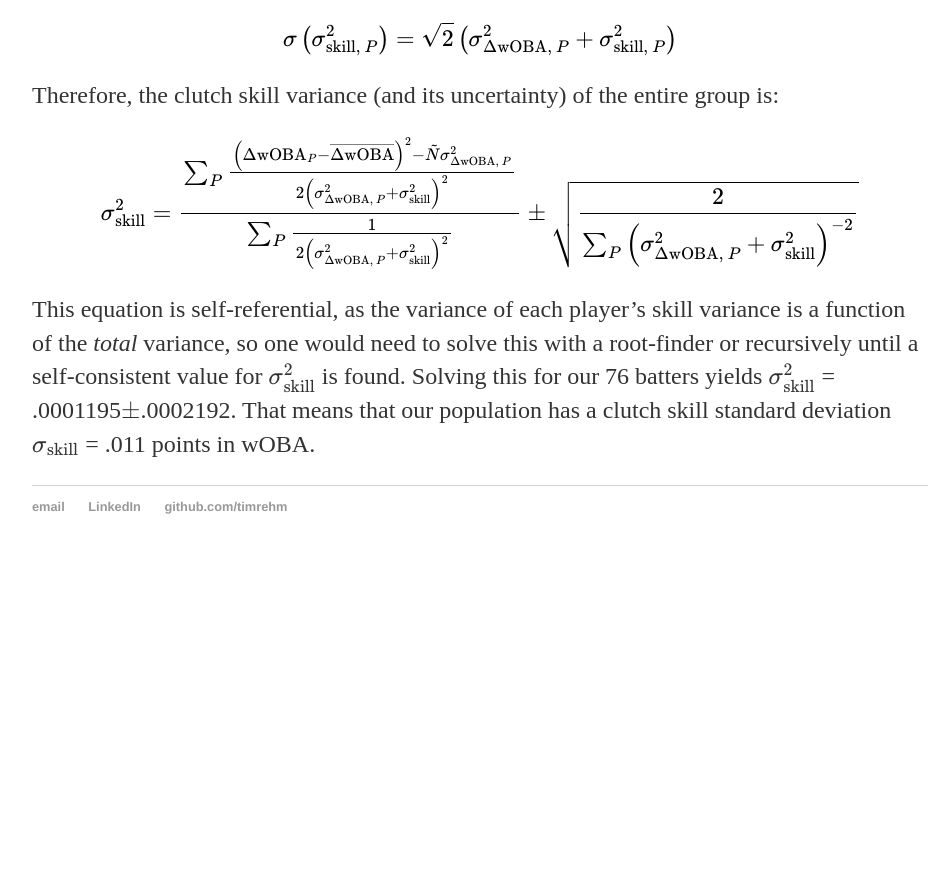
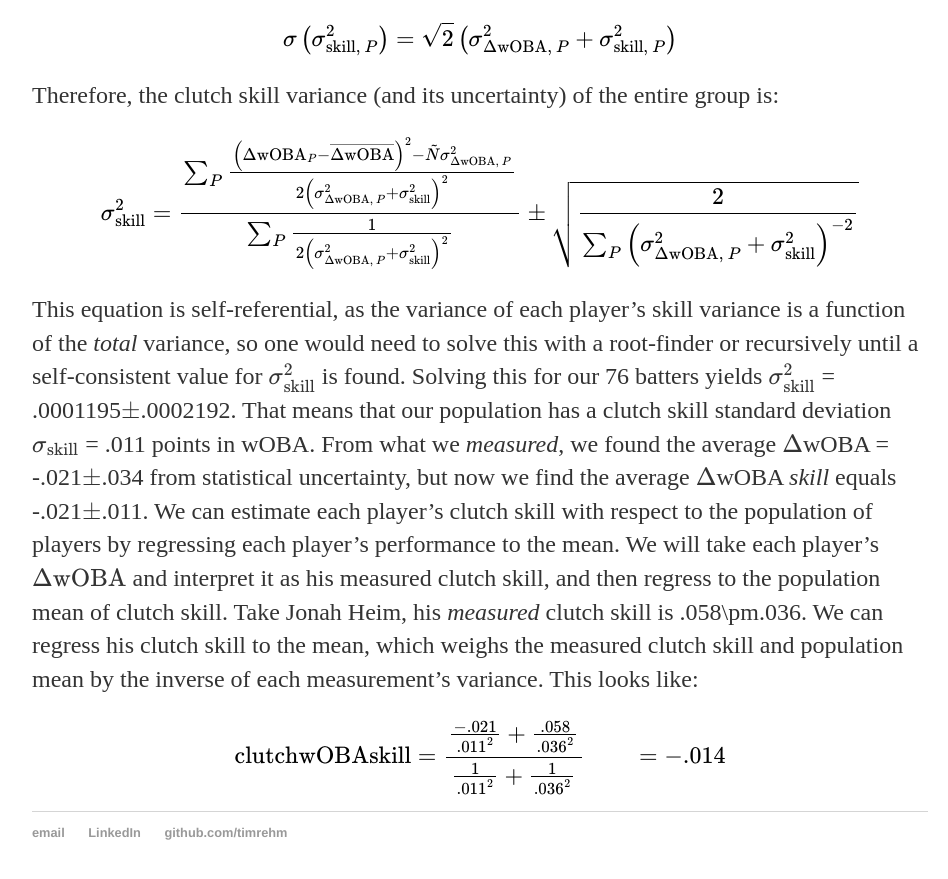
Before and after one commit to timrehm/timrehm.github.io, a Jekyll site: the page built from _posts/2026-5-24-leverage.md, in a window 1280 px wide and 900 px high, scrolled down 7254 px. Shown: the top 879 px of the window, without its empty margins (160-1108 px from the left). Built offline with Jekyll 4.4.1, drawn with Linux system fonts in a browser that asks for light colours; before the commit the page ends 7828 px from its top, so only the background shows below that.

Commit message:
Update 2026-5-24-leverage.md

```diff
--- a/_posts/2026-5-24-leverage.md
+++ b/_posts/2026-5-24-leverage.md
@@ -111,4 +111,12 @@
 \Large \sigma_{\mathrm{skill}}^{2} = \frac{\sum_{P}\frac{\left(\Delta\mathrm{wOBA}_{P}-\overline{\Delta\mathrm{wOBA}}\right)^{2}-\tilde{N}\sigma_{\Delta\mathrm{wOBA}, \ P}^{2}}{2\left(\sigma_{\Delta\mathrm{wOBA}, \ P}^{2} + \sigma_{\mathrm{skill}}^{2}\right)^{2}}}{\sum_{P}\frac{1}{2\left(\sigma_{\Delta\mathrm{wOBA}, \ P}^{2} + \sigma_{\mathrm{skill}}^{2}\right)^{2}}} \pm \sqrt{\frac{2}{\sum_{P}\left(\sigma_{\Delta\mathrm{wOBA}, \ P}^{2} + \sigma_{\mathrm{skill}}^{2}\right)^{-2}}}
 $$
 
-This equation is self-referential, as the variance of each player's skill variance is a function of the *total* variance, so one would need to solve this with a root-finder or recursively until a self-consistent value for $\sigma_{\mathrm{skill}}^{2}$ is found. Solving this for our 76 batters yields $\sigma_{\mathrm{skill}}^{2}$ = .0001195$\pm$.0002192. That means that our population has a clutch skill standard deviation $\sigma_{\mathrm{skill}}$ = .011 points in wOBA.
+This equation is self-referential, as the variance of each player's skill variance is a function of the *total* variance, so one would need to solve this with a root-finder or recursively until a self-consistent value for $\sigma_{\mathrm{skill}}^{2}$ is found. Solving this for our 76 batters yields $\sigma_{\mathrm{skill}}^{2}$ = .0001195$\pm$.0002192. That means that our population has a clutch skill standard deviation $\sigma_{\mathrm{skill}}$ = .011 points in wOBA. From what we *measured*, we found the average $\Delta$wOBA = -.021$\pm$.034 from statistical uncertainty, but now we find the average $\Delta$wOBA *skill* equals -.021$\pm$.011. We can estimate each player's clutch skill with respect to the population of players by regressing each player's performance to the mean. We will take each player's $\Delta\mathrm{wOBA}$ and interpret it as his measured clutch skill, and then regress to the population mean of clutch skill. Take Jonah Heim, his *measured* clutch skill is .058\pm.036. We can regress his clutch skill to the mean, which weighs the measured clutch skill and population mean by the inverse of each measurement's variance. This looks like:
+
+$$
+\Large
+\begin{align*}
+\mathrm{clutch wOBA skill} &= \frac{\frac{-.021}{.011^{2}}+\frac{.058}{.036^{2}}}{\frac{1}{.011^{2}}+\frac{1}{.036^{2}}}
+&= -.014
+\end{align*}
+$$
```
